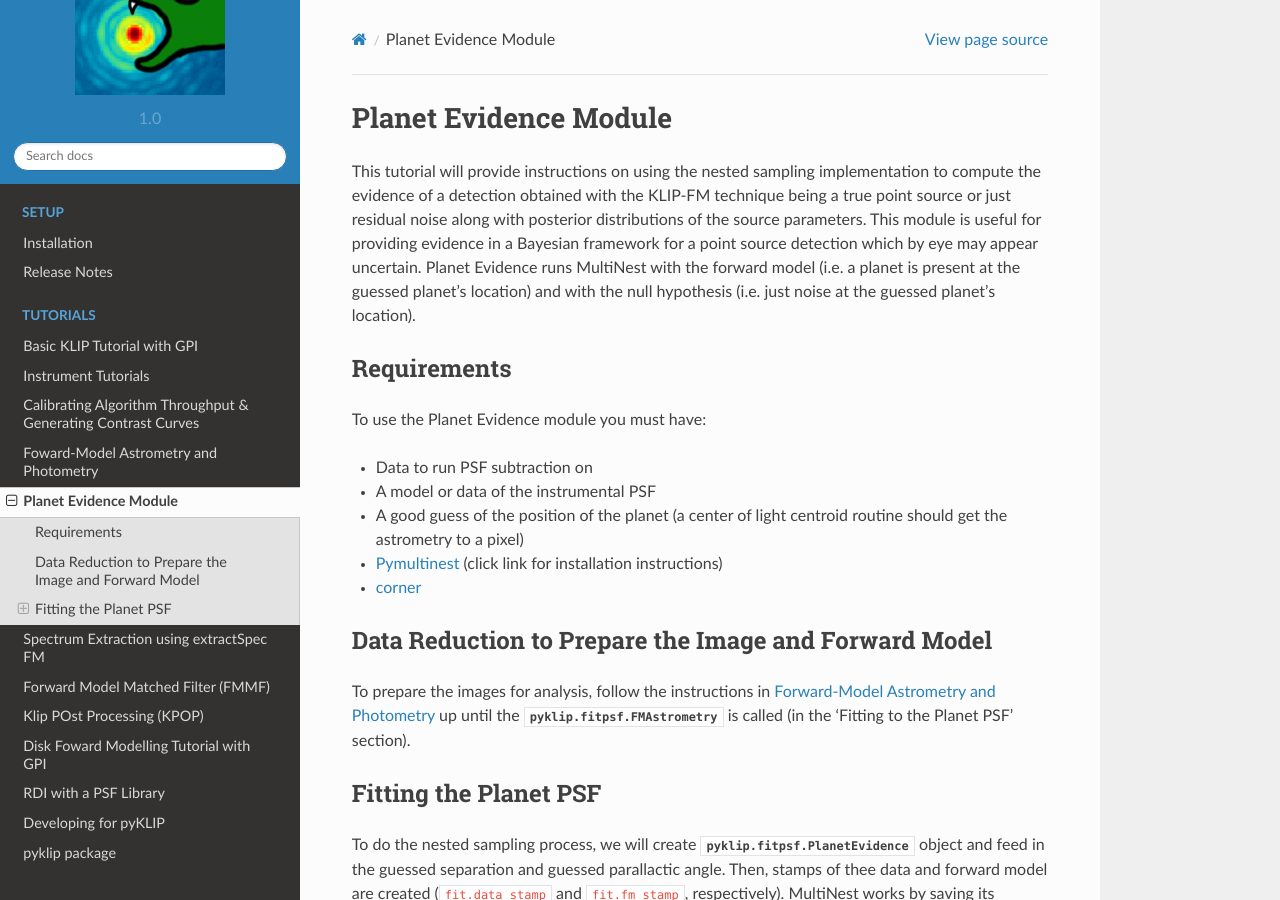
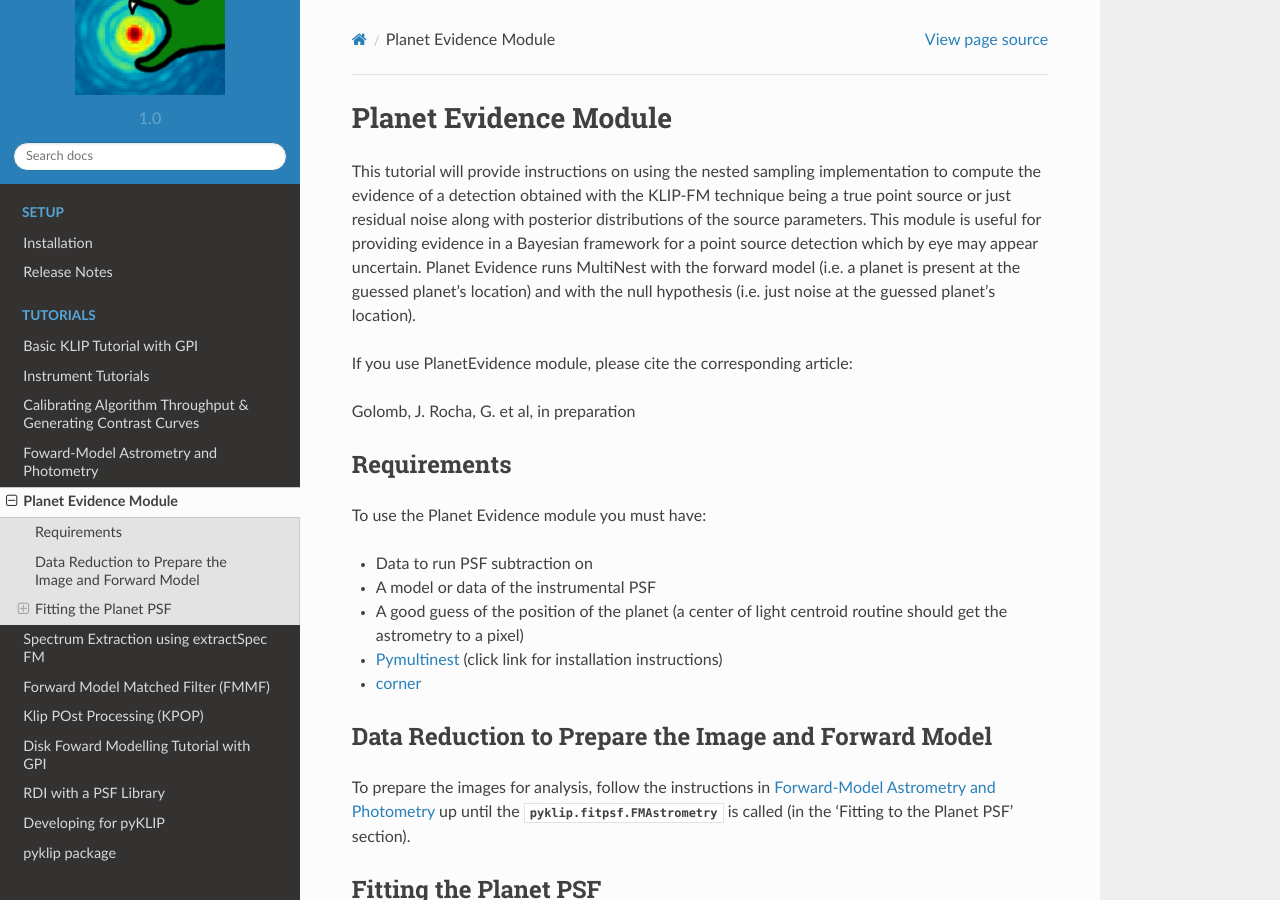
Before and after one commit to UCSB-Exoplanet-Polarimetry-Lab/pyKLIP_NMFJAX, a Sphinx documentation site: the page built from docs/source/planetevidence.rst, in a window 1280 px wide and 900 px high. Built offline with Sphinx 7.4.7 and the Read the Docs theme 2.0.0, drawn with Linux system fonts in a browser that asks for light colours; pages that are not in the unit, such as notebooks, are missing from menus.

Commit message:
updated planetevidence.rst

```diff
--- a/docs/source/planetevidence.rst
+++ b/docs/source/planetevidence.rst
@@ -2,6 +2,10 @@ Planet Evidence Module
 ======================
 
 This tutorial will provide instructions on using the nested sampling implementation to compute the evidence of a detection obtained with the KLIP-FM technique being a true point source or just residual noise along with posterior distributions of the source parameters. This module is useful for providing evidence in a Bayesian framework for a point source detection which by eye may appear uncertain. Planet Evidence runs MultiNest with the forward model (i.e. a planet is present at the guessed planet’s location) and with the null hypothesis (i.e. just noise at the guessed planet’s location).
+
+If you use PlanetEvidence module, please cite the corresponding article:
+
+Golomb, J. Rocha, G. et al, in preparation
 
 Requirements
 ------------
```
